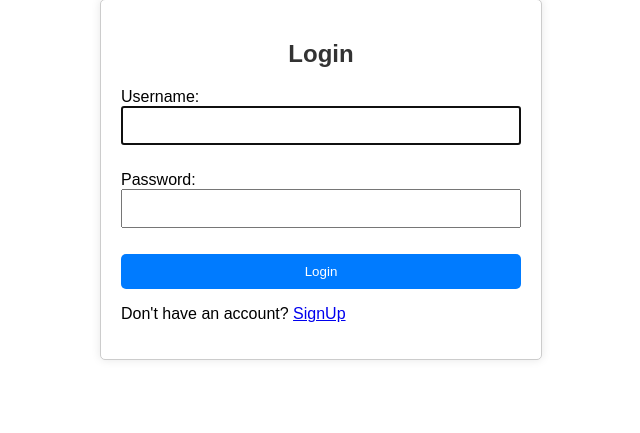
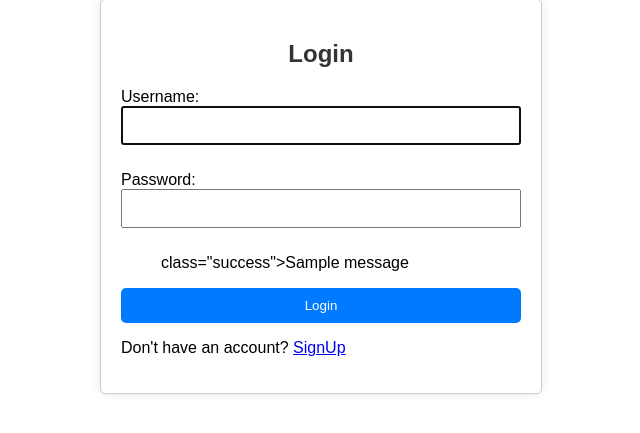
Before and after one commit to ArturMistiuk/clarify_docs, a Django app: page /users/login/ in a window 1280 px wide. Shown: the part 78-511 px from the top of the page, without its empty margins (319-959 px from the left). Run offline with Django 4.2, Linux system fonts and the light colour scheme; tables that the repository leaves empty hold one stand-in row (values such as "Sample post"); one stand-in notice (Sample message) is shown.

Commit message:
Update login.html
Added outpu error message for login

```diff
--- a/clarify_docs/users/templates/users/login.html
+++ b/clarify_docs/users/templates/users/login.html
@@ -7,6 +7,14 @@
         {% csrf_token %}
         <h2>Login</h2>
         {{ form.as_p }}
+        {{ form.errors }}
+    {% if messages %}
+        <ul class="messages">
+            {% for message in messages %}
+            {% if message.tags %} class="{{ message.tags }}"{% endif %}>{{ message }}</li>
+            {% endfor %}
+        </ul>
+    {% endif %}
         <button type="submit">Login</button>
         <div class="signup-link">
         <p>Don't have an account? <a href="{% url 'signup' %}">SignUp</a></p>
```
